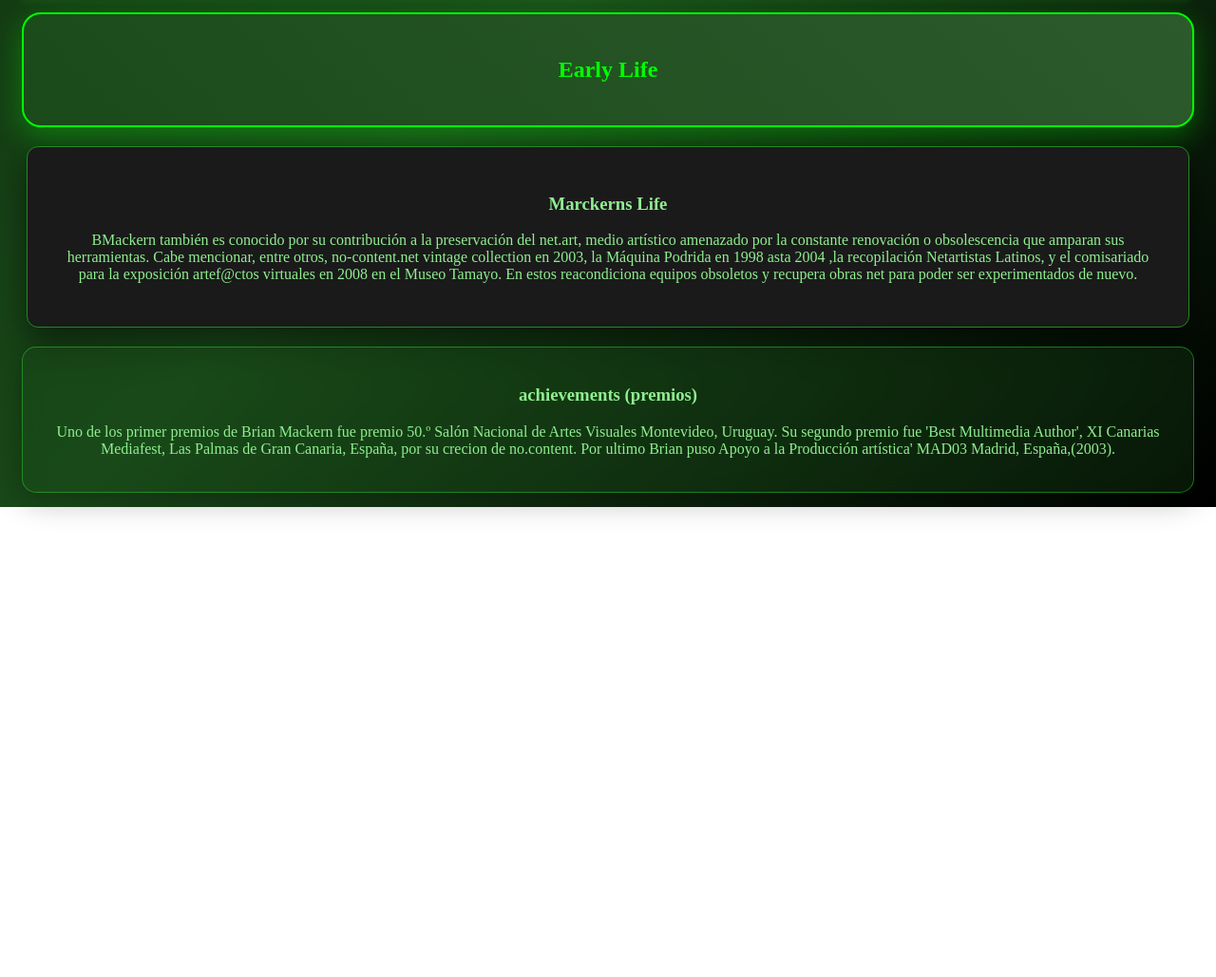
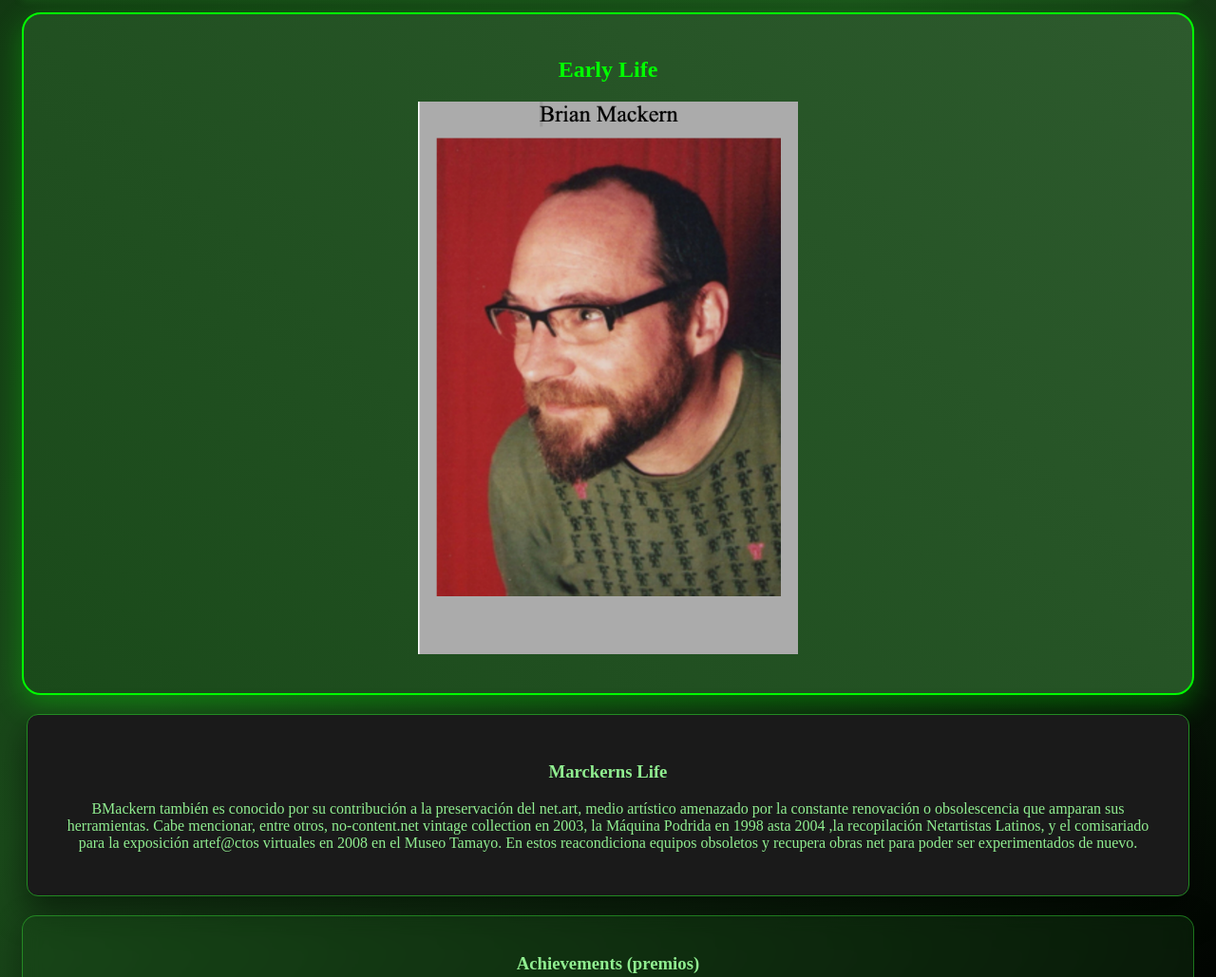
Before and after one commit to amdelgadov/netart2, a plain HTML site: page index.html in a window 1280 px wide. Shown: the part 618-1647 px from the top of the page at 95% size. Before the commit the page ends 1152 px from the top, so only its background shows below. Drawn offline with Linux system fonts and the light colour scheme.

Commit message:
changed content

```diff
--- a/index.html
+++ b/index.html
@@ -42,6 +42,7 @@
 
     <div class="highlight-box">
         <h2>Early Life</h2>
+        <p> <img src="images/brian.png" width="400px"></p>
     </div>
 
 
@@ -52,7 +53,7 @@
     </div>
 
     <div class="glass-box">
-        <h3> achievements (premios) </h3>
+        <h3> Achievements (premios) </h3>
         <p> Uno de los primer premios de Brian Mackern fue premio 50.º Salón Nacional de Artes Visuales Montevideo, Uruguay. Su segundo premio fue  'Best Multimedia Author', XI Canarias Mediafest, Las Palmas de Gran Canaria, España, por su crecion de no.content. Por ultimo Brian puso Apoyo a la Producción artística' MAD03 Madrid, España,(2003).  </p>
     </div>
 </body>
```
Also changed, not shown: images/brian.png (added).
